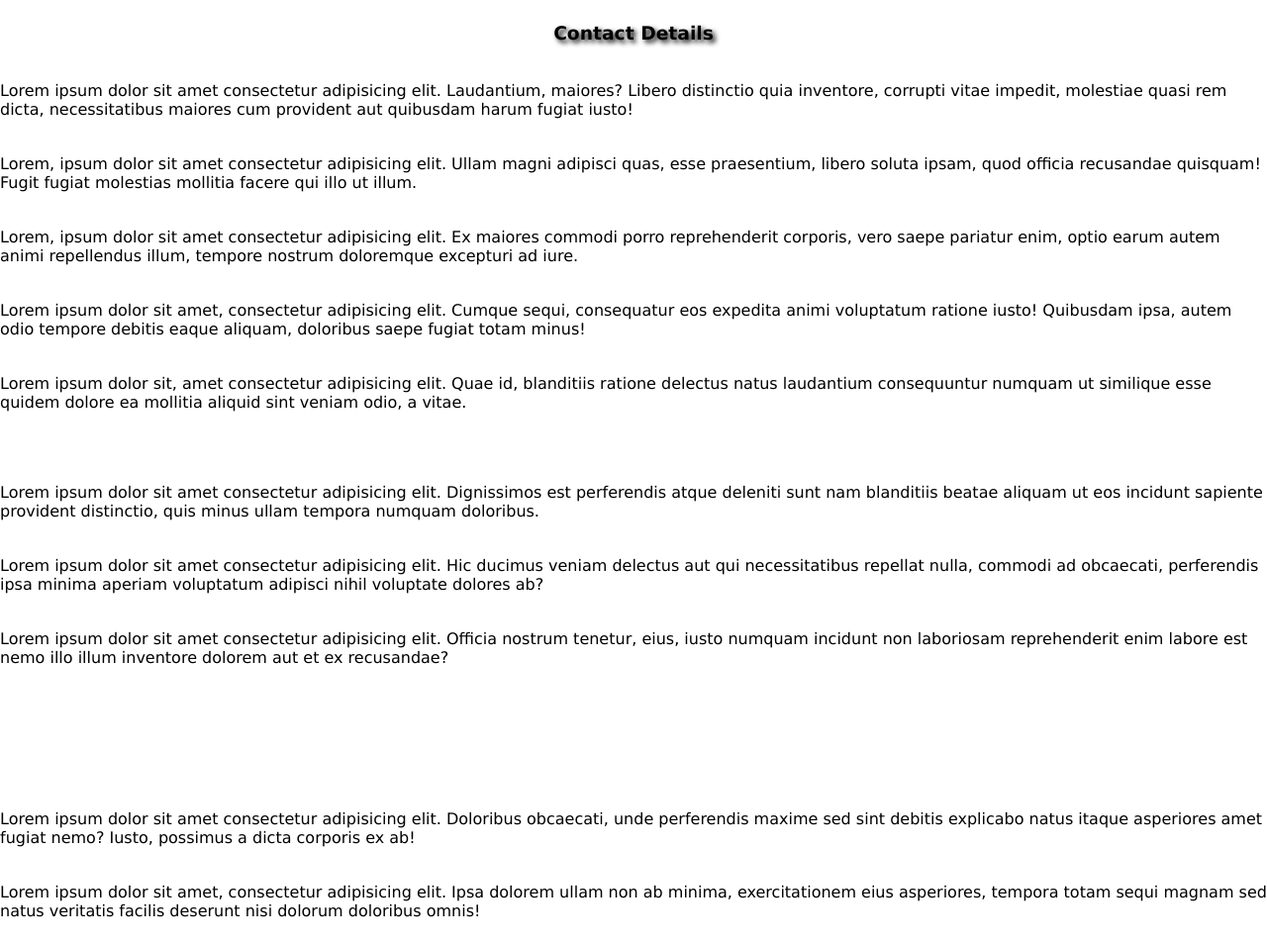
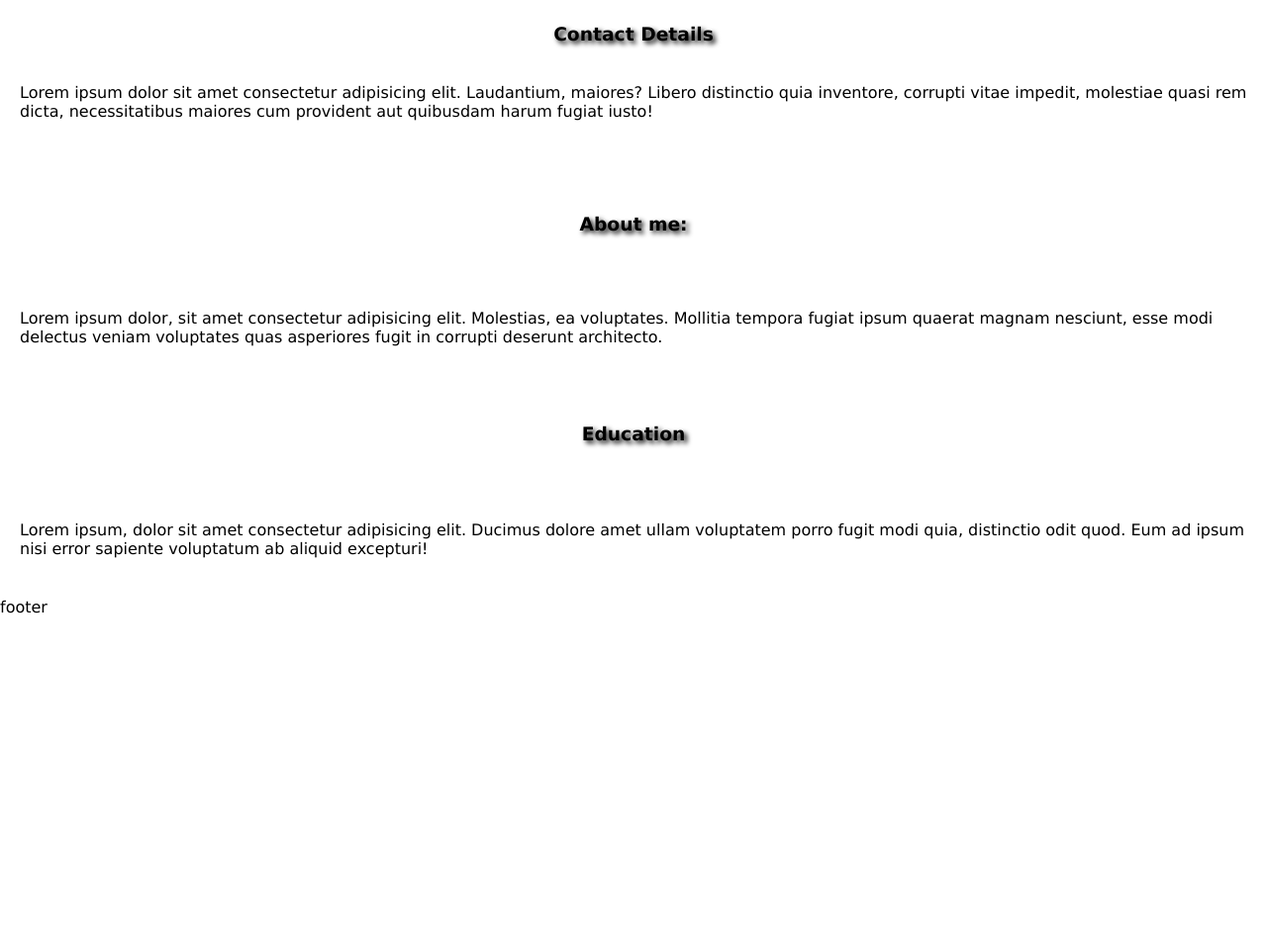
Before and after one commit to DariyaSherbakova/cvProject, a plain HTML site: page index.html in a window 1280 px wide. Shown: the part 316-1269 px from the top of the page at 99% size. After the commit the page ends 939 px from the top, so only its background shows below. Drawn offline with Linux system fonts and the light colour scheme.

Commit message:
feat: add formatting for section

```diff
--- a/index.html
+++ b/index.html
@@ -31,37 +31,32 @@
         <h2 class="subTitle" >Frontend Developer</h2>
         <button class="contactBtn" >Contact me</button>
     </div>
+
+    <div class="mainContent">
+
+<div class="subsection">
         <div>
            <h3 class="sectionHeading" id="Contact" > Contact Details </h3>
       <p>Lorem ipsum dolor sit amet consectetur adipisicing elit. Laudantium, maiores? Libero distinctio quia inventore, corrupti vitae impedit, molestiae quasi rem dicta, necessitatibus maiores cum provident aut quibusdam harum fugiat iusto!
-        <p>Lorem, ipsum dolor sit amet consectetur adipisicing elit. Ullam magni adipisci quas, esse praesentium, libero soluta ipsam, quod officia recusandae quisquam! Fugit fugiat molestias mollitia facere qui illo ut illum.
-            <p>Lorem, ipsum dolor sit amet consectetur adipisicing elit. Ex maiores commodi porro reprehenderit corporis, vero saepe pariatur enim, optio earum autem animi repellendus illum, tempore nostrum doloremque excepturi ad iure.
-                <p>Lorem ipsum dolor sit amet, consectetur adipisicing elit. Cumque sequi, consequatur eos expedita animi voluptatum ratione iusto! Quibusdam ipsa, autem odio tempore debitis eaque aliquam, doloribus saepe fugiat totam minus!
-                    <p>Lorem ipsum dolor sit, amet consectetur adipisicing elit. Quae id, blanditiis ratione delectus natus laudantium consequuntur numquam ut similique esse quidem dolore ea mollitia aliquid sint veniam odio, a vitae. </p>
 
-                </p>
-                <p>Lorem ipsum dolor sit amet consectetur adipisicing elit. Dignissimos est perferendis atque deleniti sunt nam blanditiis beatae aliquam ut eos incidunt sapiente provident distinctio, quis minus ullam tempora numquam doloribus.</p>
-                <p>Lorem ipsum dolor sit amet consectetur adipisicing elit. Hic ducimus veniam delectus aut qui necessitatibus repellat nulla, commodi ad obcaecati, perferendis ipsa minima aperiam voluptatum adipisci nihil voluptate dolores ab?</p>
-                <p>Lorem ipsum dolor sit amet consectetur adipisicing elit. Officia nostrum tenetur, eius, iusto numquam incidunt non laboriosam reprehenderit enim labore est nemo illo illum inventore dolorem aut et ex recusandae?</p>
-
-
-            </p>
-        </p>
-      </p>
-      <p>Lorem ipsum dolor sit amet consectetur adipisicing elit. Doloribus obcaecati, unde perferendis maxime sed sint debitis explicabo natus itaque asperiores amet fugiat nemo? Iusto, possimus a dicta corporis ex ab!</p>
-      <p>Lorem ipsum dolor sit amet, consectetur adipisicing elit. Ipsa dolorem ullam non ab minima, exercitationem eius asperiores, tempora totam sequi magnam sed natus veritatis facilis deserunt nisi dolorum doloribus omnis!</p>
-
+      </div>
         </div>
+        <div class="subsection">
         <div>
             <p>
               <h3 class="sectionHeading" id="About" > About me: </h3>
             </p>
             <p>Lorem ipsum dolor, sit amet consectetur adipisicing elit. Molestias, ea voluptates. Mollitia tempora fugiat ipsum quaerat magnam nesciunt, esse modi delectus veniam voluptates quas asperiores fugit in corrupti deserunt architecto.</p>
         </div>
+    </div>
+    <div class="subsection">
         <div>
           <h3 class="sectionHeading"  id="Education" > <p>Education</p></h3>
             <p>Lorem ipsum, dolor sit amet consectetur adipisicing elit. Ducimus dolore amet ullam voluptatem porro fugit modi quia, distinctio odit quod. Eum ad ipsum nisi error sapiente voluptatum ab aliquid excepturi!</p>
         </div>
+    </div>
+
+    </div>
 
     </main>
 
--- a/style.css
+++ b/style.css
@@ -82,6 +82,10 @@ html{
 
 }
 
+.mainContent{
+    margin: 20px;
+}
+
 
 h1, h2, h3 {
 text-align: center;
```
